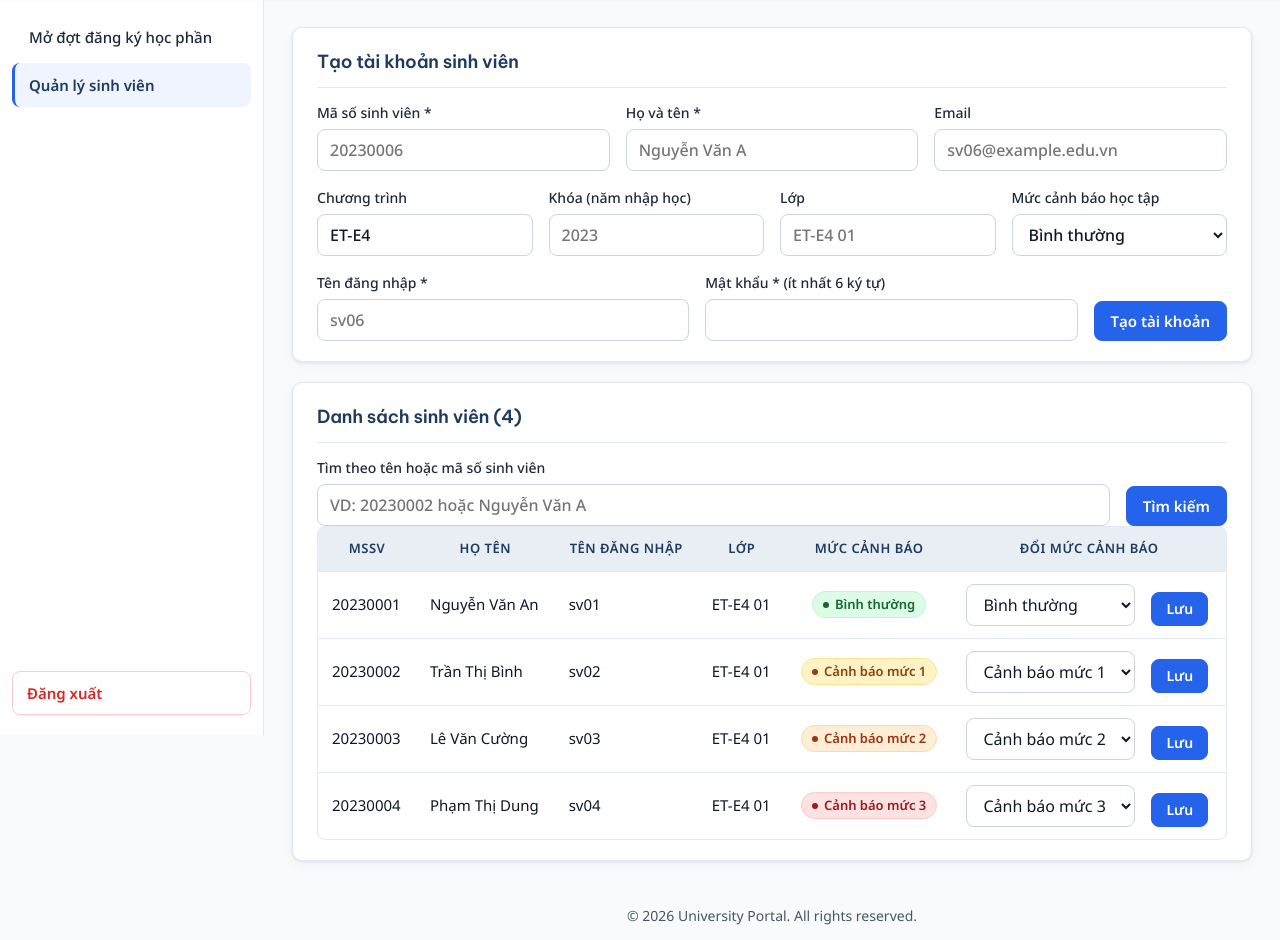
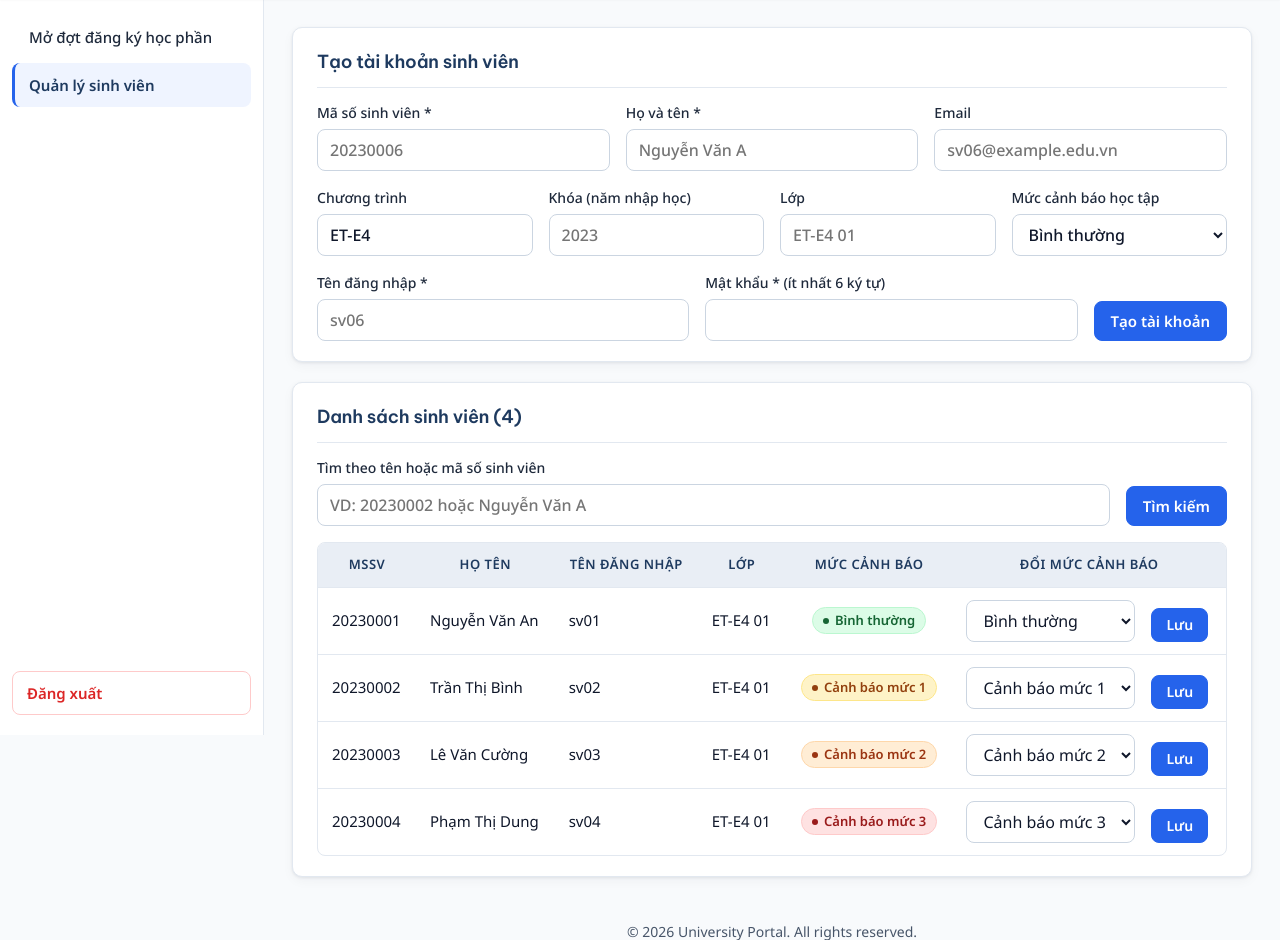
Before and after one commit to DangTran-hub/et4430-20261, a Spring Boot app: page /pdt/students in a window 1280 px wide. Shown: the part 65-1005 px from the top of the page. Run offline with Spring Boot 4, Linux system fonts and the light colour scheme; a user stored in the database is signed in; some of the project's set-up classes (security, data sources, template engines, error pages and the like) are left out, and stand-ins take their place.

Commit message:
CSS cho ô tìm kiếm sinh viên

```diff
--- a/src/main/resources/static/css/app.css
+++ b/src/main/resources/static/css/app.css
@@ -326,6 +326,10 @@ select { cursor: pointer; }
 .term-edit form { gap: 6px; flex-wrap: wrap; }
 .term-edit input[type=date] { min-height: 34px; padding: 4px 8px; font-size: 14px; }
 
+/* Tìm kiếm sinh viên */
+.search-row { margin-bottom: 16px; }
+.search-row .search-field { flex: 1 1 320px; }
+
 @media (prefers-reduced-motion: reduce) {
     *, *::before, *::after { transition-duration: 0ms !important; animation-duration: 0ms !important; }
 }
```
